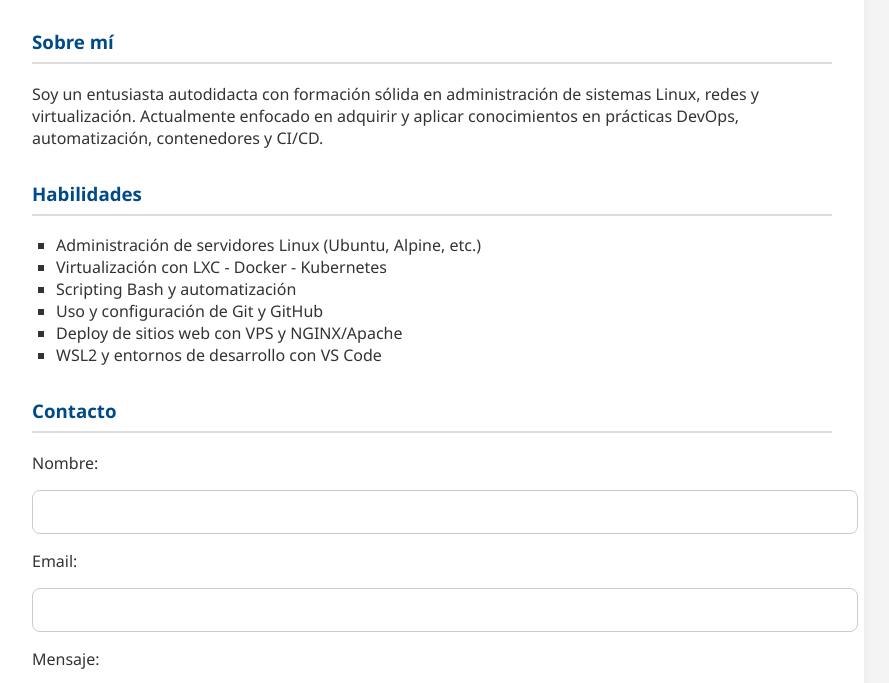
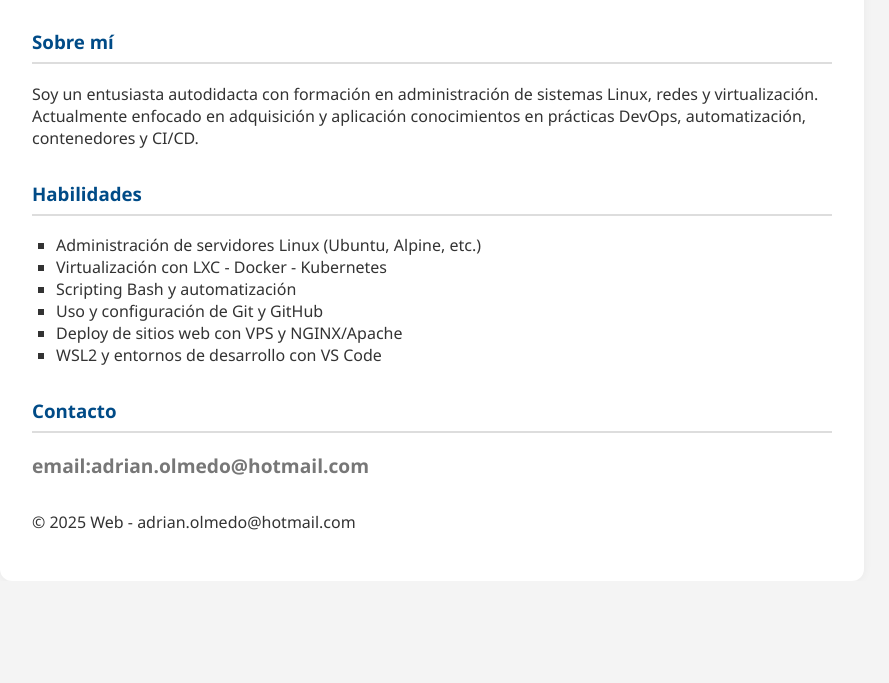
Before and after one commit to AMOlmedo/Adrian-Olmedo, a plain HTML site: page index.html in a window 1280 px wide. Shown: the part 549-1232 px from the top of the page, without its empty margins (208-1097 px from the left). After the commit the page ends 1130 px from the top, so only its background shows below. Drawn offline with Linux system fonts and the light colour scheme.

Commit message:
actualizando index.html contacto

```diff
--- a/index.html
+++ b/index.html
@@ -32,8 +32,8 @@
     <section id="about" class="about">
       <h3>Sobre mí</h3>
       <p>
-        Soy un entusiasta autodidacta con formación sólida en administración de sistemas Linux, redes y virtualización.
-        Actualmente enfocado en adquirir y aplicar conocimientos en prácticas DevOps, automatización, contenedores y CI/CD.
+        Soy un entusiasta autodidacta con formación en administración de sistemas Linux, redes y virtualización.
+        Actualmente enfocado en adquisición y aplicación conocimientos en prácticas DevOps, automatización, contenedores y CI/CD.
       </p>
     </section>
 
@@ -51,6 +51,8 @@
 
     <section id="contact" class="contact">
   <h3>Contacto</h3>
+      <h2>email:adrian.olmedo@hotmail.com</h2>
+  <!--
   <form action="https://formspree.io/f/tu_codigo" method="POST">
     <label for="nombre">Nombre:</label>
     <input type="text" id="nombre" name="nombre" required />
@@ -61,7 +63,11 @@
     <label for="mensaje">Mensaje:</label>
     <textarea id="mensaje" name="mensaje" rows="5" required></textarea>
 
+
     <button type="submit">Enviar mensaje</button>
+
+    -->
+
     <!-- Para recibir los mensajes en tu mail sin backend propio,
      usá https://formspree.io o https://formsubmit.co —
      no hace falta cuenta, solo pegás tu email y te da un código.-->
```
